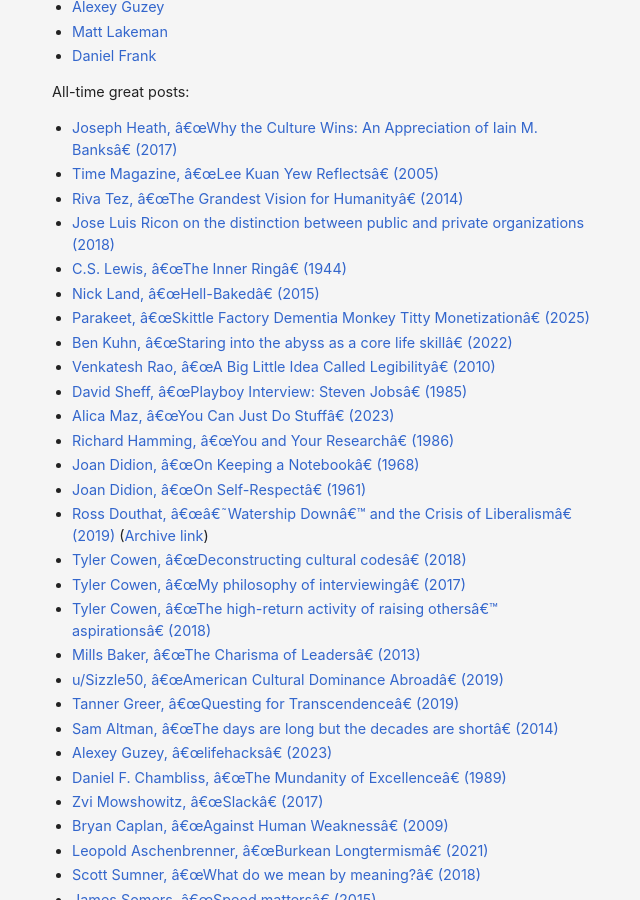
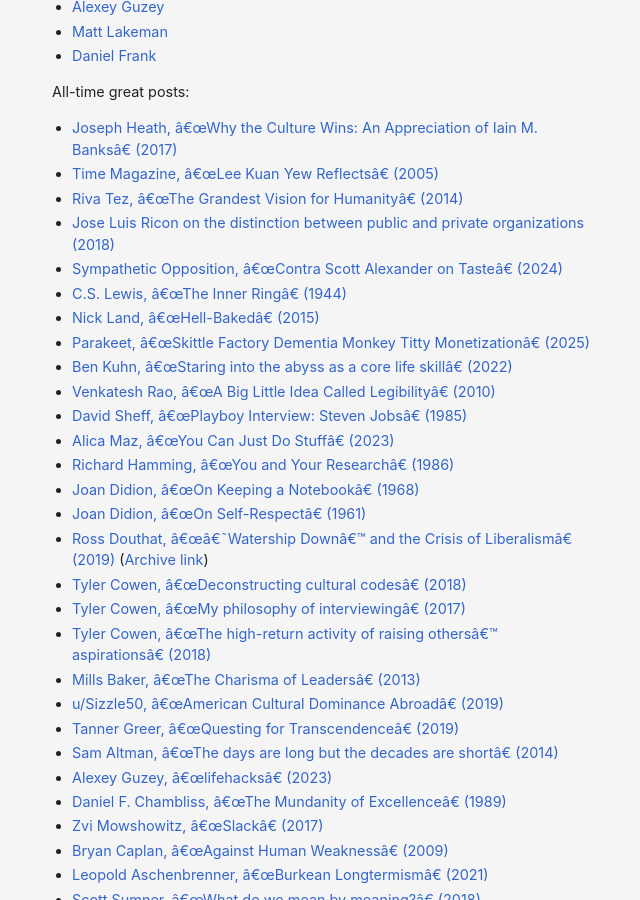
Before and after one commit to danschlz/danschulz.github.io, a Jekyll site: the page built from blogs.md, in a window 1280 px wide and 900 px high, scrolled down 904 px. Shown: the whole window, without its empty margins (308-948 px from the left). Built offline with Jekyll 4.4.1, drawn with Linux system fonts in a browser that asks for light colours.

Commit message:
Update blogs.md

```diff
--- a/blogs.md
+++ b/blogs.md
@@ -47,6 +47,7 @@ All-time great posts:
 - [Time Magazine, "Lee Kuan Yew Reflects" (2005)](http://content.time.com/time/subscriber/printout/0,8816,1137705,00.html)
 - [Riva Tez, "The Grandest Vision for Humanity" (2014)](https://www.hardtowrite.com/grandestvision/)
 - [Jose Luis Ricon on the distinction between public and private organizations (2018)](https://nintil.com/the-crumbling-public-private-distinction)
+- [Sympathetic Opposition, "Contra Scott Alexander on Taste" (2024)](https://www.sympatheticopposition.com/p/contra-scott-on-taste)
 - [C.S. Lewis, "The Inner Ring" (1944)](https://www.lewissociety.org/innerring/)
 - [Nick Land, "Hell-Baked" (2015)](https://archive.ph/NdGZ4)
 - [Parakeet, "Skittle Factory Dementia Monkey Titty Monetization" (2025)](https://parakeet.substack.com/p/skittle-factory-dementia-monkey-titty)
```
